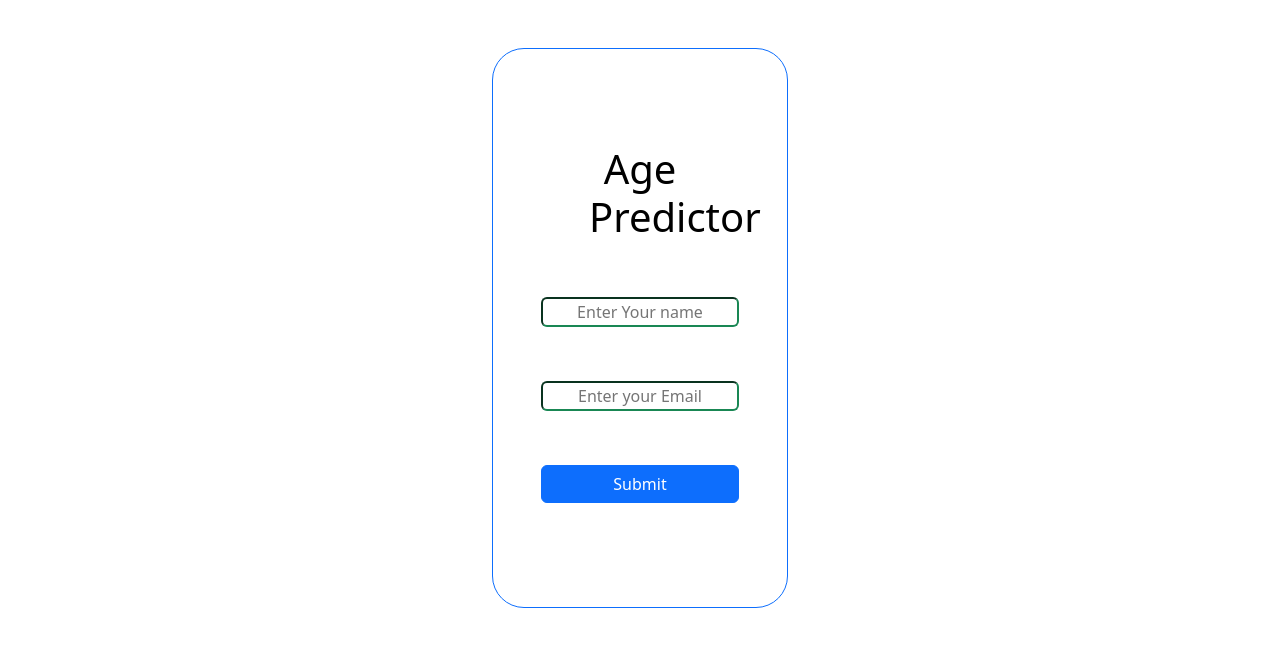
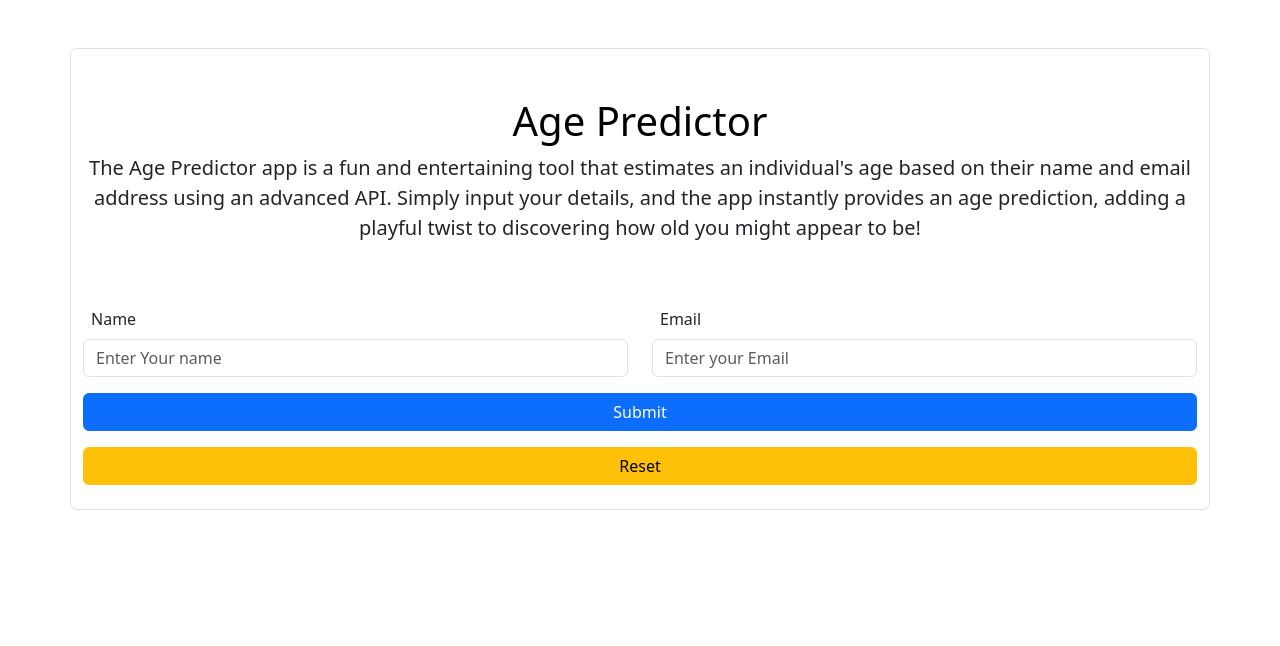
Before and after one commit to quickshifter8461/Age-predictor-, a plain HTML site: page index.html in a window 1280 px wide. Drawn offline with nearby package versions, Linux system fonts and the light colour scheme.

Commit message:
Final update

```diff
--- a/index.html
+++ b/index.html
@@ -7,30 +7,51 @@
     <title>Age Predictor</title>
     <link href="https://cdn.jsdelivr.net/npm/bootstrap@5.3.3/dist/css/bootstrap.min.css" rel="stylesheet"
         integrity="sha384-QWTKZyjpPEjISv5WaRU9OFeRpok6YctnYmDr5pNlyT2bRjXh0JMhjY6hW+ALEwIH" crossorigin="anonymous">
+    <link rel="preconnect" href="https://fonts.googleapis.com">
+    <link rel="preconnect" href="https://fonts.gstatic.com" crossorigin>
+    <link
+        href="https://fonts.googleapis.com/css2?family=Comic+Neue:ital,wght@0,300;0,400;0,700;1,300;1,400;1,700&display=swap"
+        rel="stylesheet">
 </head>
 
 <body>
-    <div class="container my-5 w-25">
-        <div class="position-relative p-5 text-center text-muted bg-body border border-primary rounded-5">
-            <h1 class="text-body-emphasis p-5">Age Predictor</h1>
-            <form action="" id="ageForm">
-                <input class="text-center w-100 border-success rounded" type="text" id="name" placeholder="Enter Your name"><br>
-                <span class="text-danger fs-5 fw-bold" id="nameError"></span>
-                <br>
-                <br>
-                <input class="text-center w-100 border-success rounded" type="text" id="email" placeholder="Enter your Email"><br>
-                <span class="text-danger fs-5 fw-bold" id="emailError"></span>
-                <br>
-                <br>
-                <button class="btn btn-primary px-5 mb-5 w-100" id="submit">
+    <div class="container my-5 w-100 border rounded">
+        <div class="py-5 text-center">
+            <h1 class="text-body-emphasis">Age Predictor</h1>
+            <p class="lead">The Age Predictor app is a fun and entertaining tool that estimates an individual's age
+                based on their
+                name and email address using an advanced API. Simply input your details, and the app instantly provides
+                an age prediction, adding a playful twist to discovering how old you might appear to be!</p>
+        </div>
+
+        <div>
+            <form class="form-floating needs-validation" action="" id="ageForm">
+                <div class="row">
+                    <div class="mb-3 col text-start">
+                        <label for="exampleFormControlInput1" class="ps-2 form-label">Name</label>
+                        <input class="form-control" type="text" id="name" placeholder="Enter Your name">
+                        <div class="ps-2 fs-4 text-danger" id="nameError"></div>
+                    </div>
+                    <div class="mb-3 col text-start">
+                        <label for="exampleFormControlInput1" class="ps-2 form-label">Email</label>
+                        <input class="form-control" type="text" id="email" placeholder="Enter your Email">
+                        <div class="ps-2 fs-4 text-danger" id="emailError"></div>
+                    </div>
+                </div>
+
+
+                <button class="btn btn-primary  w-100 mb-3" id="submit">
                     Submit
                 </button>
+
             </form>
-            <div class="result" >
-                <h1 class="text-capitalize" id="result"></h1>
+            <button class="btn btn-warning w-100" id="resetBtn">Reset</button>
+            <div class="text-body-emphasis text-center m-4">
+                <h2 class="text-capitalize" id="result"></h2>
             </div>
         </div>
     </div>
+
 
     <script src="script.js"></script>
     <script src="https://cdn.jsdelivr.net/npm/bootstrap@5.3.3/dist/js/bootstrap.bundle.min.js"
--- a/script.js
+++ b/script.js
@@ -8,6 +8,7 @@ const resultEL = document.getElementById("result");
 const regExEmail =
   /^[a-z0-9!#$%&'*+/=?^_`{|}~-]+(?:\.[a-z0-9!#$%&'*+/=?^_`{|}~-]+)*@(?:[a-z0-9](?:[a-z0-9-]*[a-z0-9])?\.)+[a-z0-9](?:[a-z0-9-]*[a-z0-9])?$/;
 const regExName = /[a-z]{3}/;
+const resetBtn = document.getElementById("resetBtn")
 
 ageForm.addEventListener("submit", async (submit) => {
   submit.preventDefault();
@@ -48,3 +49,11 @@ ageForm.addEventListener("submit", async (submit) => {
     resultEL.textContent = "Error fetching data. Please try again later.";
   }
 });
+
+resetBtn.addEventListener("click", ()=>{
+  nameEL.value=""
+  emailEl.value=""
+  nameError.textContent=""
+  emailError.textContent=""
+  resultEL.textContent=""
+})
```
Also changed, not shown: style.css (deleted).
